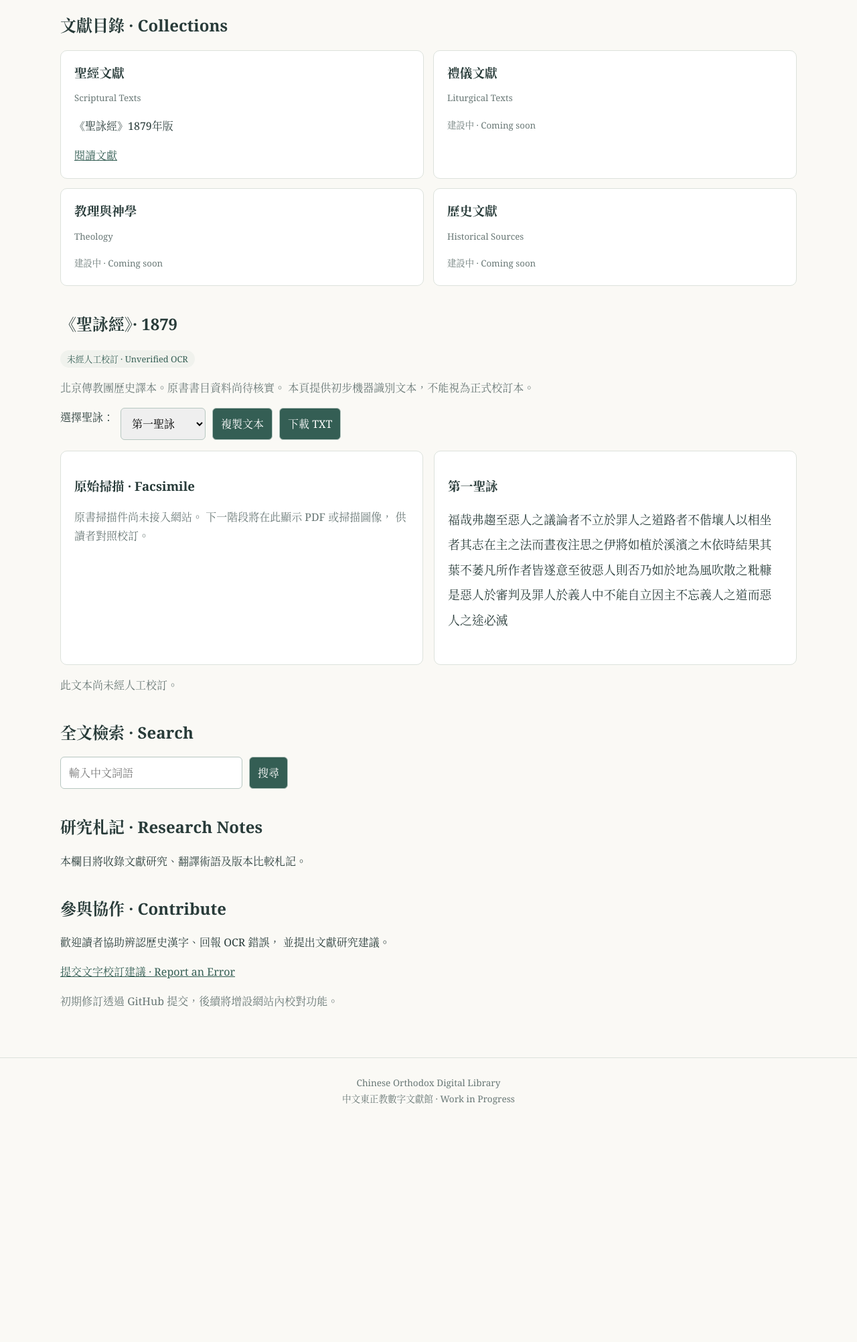
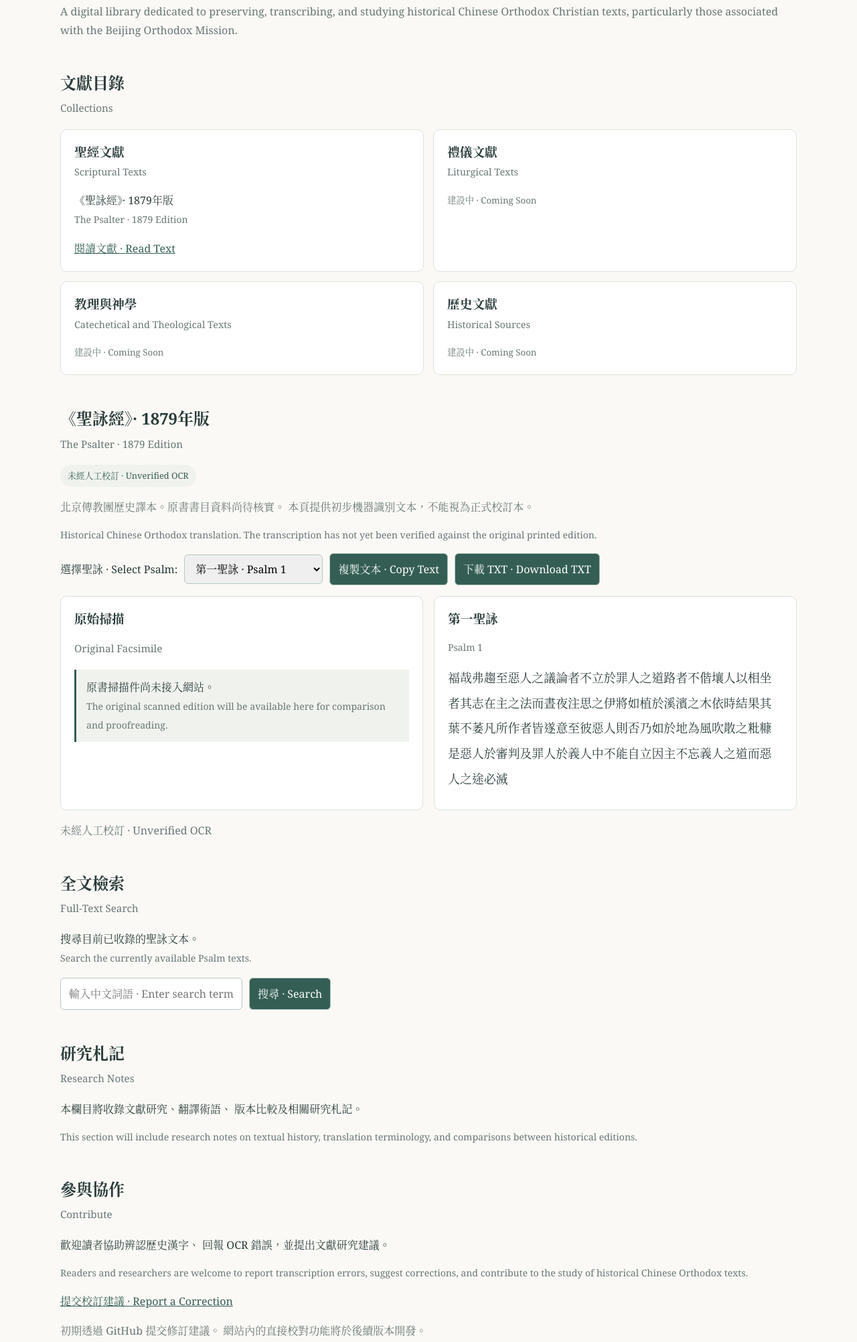
Before and after one commit to shaoduopan/chinese-orthodox-library, a plain HTML site: page index.html in a window 1280 px wide. Shown: the part 369-2373 px from the top of the page at 67% size. Before the commit the page ends 2047 px from the top, so only its background shows below. Drawn offline with Linux system fonts and the light colour scheme.

Commit message:
Update index.html

```diff
--- a/index.html
+++ b/index.html
@@ -4,7 +4,8 @@
 <head>
 <meta charset="UTF-8">
 <meta name="viewport" content="width=device-width, initial-scale=1">
-<title>Chinese Orthodox Digital Library</title>
+<title>Chinese Orthodox Digital Library | 中文東正教數字文獻館</title>
+
 <style>
 :root {
   --ink:#283b39;
@@ -14,7 +15,11 @@
   --soft:#f0f2ed;
   --line:#dce2dc;
 }
+
 * { box-sizing:border-box; }
+
+html { scroll-behavior:smooth; }
+
 body {
   margin:0;
   background:var(--paper);
@@ -23,67 +28,167 @@ body {
     "Microsoft JhengHei",serif;
   line-height:1.75;
 }
+
 header {
   background:#203d36;
   color:white;
   padding:24px max(5%,20px);
 }
-.brand { font-size:1.35rem; font-weight:bold; }
-.subtitle { font-size:.85rem; opacity:.8; }
-nav { display:flex; gap:20px; flex-wrap:wrap; margin-top:15px; }
-nav a { color:white; text-decoration:none; font-size:.92rem; }
-main { max-width:1140px; margin:auto; padding:30px 20px; }
+
+.brand {
+  font-size:1.5rem;
+  font-weight:bold;
+  line-height:1.4;
+}
+
+.subtitle {
+  font-size:.95rem;
+  opacity:.85;
+  margin-top:4px;
+}
+
+nav {
+  display:flex;
+  gap:22px;
+  flex-wrap:wrap;
+  margin-top:18px;
+}
+
+nav a {
+  color:white;
+  text-decoration:none;
+  font-size:.9rem;
+}
+
+nav a:hover { text-decoration:underline; }
+
+main {
+  max-width:1140px;
+  margin:auto;
+  padding:30px 20px;
+}
+
 h1,h2,h3 { line-height:1.4; }
+
 h1 { font-size:2rem; }
-h2 { margin-top:32px; }
-section { margin-bottom:40px; }
+
+h2 {
+  margin-top:32px;
+  margin-bottom:8px;
+}
+
+h3 { margin-top:0; }
+
+section { margin-bottom:48px; }
+
 .muted,small { color:var(--muted); }
-.cards { display:grid; grid-template-columns:repeat(2,1fr); gap:14px; }
+
+.english {
+  color:var(--muted);
+  font-size:.88em;
+  font-weight:normal;
+}
+
+.section-english {
+  color:var(--muted);
+  font-size:.95rem;
+  margin-top:0;
+  margin-bottom:18px;
+}
+
+.cards {
+  display:grid;
+  grid-template-columns:repeat(2,1fr);
+  gap:14px;
+}
+
 .card,.panel {
   background:white;
   border:1px solid var(--line);
   border-radius:10px;
   padding:20px;
 }
-.card h3 { margin:0; }
-.eyebrow { font-size:.83rem; color:var(--muted); }
+
+.card h3 { margin-bottom:4px; }
+
+.eyebrow {
+  font-size:.9rem;
+  color:var(--muted);
+  margin-top:0;
+}
+
 button,select,input {
   font:inherit;
   padding:9px 12px;
   border:1px solid #b7c7c1;
   border-radius:6px;
 }
-button { background:var(--green); color:white; cursor:pointer; }
+
+button {
+  background:var(--green);
+  color:white;
+  cursor:pointer;
+}
+
 button:hover { background:#24483f; }
+
+button:focus-visible,
+select:focus-visible,
+input:focus-visible,
+a:focus-visible {
+  outline:3px solid #87b7a1;
+  outline-offset:2px;
+}
+
 input { max-width:100%; }
-.toolbar { display:flex; flex-wrap:wrap; gap:10px; margin-bottom:16px; }
-.reader { display:grid; grid-template-columns:1fr 1fr; gap:16px; }
+
+.toolbar {
+  display:flex;
+  flex-wrap:wrap;
+  align-items:center;
+  gap:10px;
+  margin-bottom:16px;
+}
+
+.reader {
+  display:grid;
+  grid-template-columns:1fr 1fr;
+  gap:16px;
+}
+
 .reader .panel { min-height:320px; }
+
 #psalmText {
   white-space:pre-wrap;
   overflow-wrap:anywhere;
   font-size:1.12rem;
   line-height:2.1;
 }
+
 .status {
+  display:inline-block;
   background:var(--soft);
   color:var(--green);
-  padding:4px 10px;
+  padding:5px 11px;
   border-radius:20px;
   font-size:.8rem;
 }
+
 .notice {
   border-left:3px solid var(--green);
-  padding:10px 14px;
+  padding:12px 15px;
   background:var(--soft);
   margin:16px 0;
 }
+
 #results button {
   background:white;
   color:var(--green);
   margin:4px;
 }
+
 a { color:var(--green); }
+
 footer {
   border-top:1px solid var(--line);
   text-align:center;
@@ -91,133 +196,277 @@ footer {
   color:var(--muted);
   font-size:.85rem;
 }
+
 @media(max-width:700px) {
   .cards,.reader { grid-template-columns:1fr; }
+  h1 { font-size:1.65rem; }
+  nav { gap:12px; }
 }
 </style>
 </head>
+
 <body>
 
 <header>
-  <div class="brand">Chinese Orthodox Digital Library</div>
-  <div class="subtitle">中文東正教數字文獻館</div>
-  <nav>
-  <a href="#home">首頁 · Home</a>
-  <a href="#catalog">文獻目錄 · Catalog</a>
-  <a href="#search">全文檢索 · Search</a>
-  <a href="#notes">研究札記 · Research Notes</a>
-  <a href="#contribute">參與協作 · Contribute</a>
+  <div class="brand">
+    Chinese Orthodox Digital Library
+  </div>
+  <div class="subtitle">
+    中文東正教數字文獻館
+  </div>
+
+  <nav aria-label="Main navigation">
+    <a href="#home">首頁 · Home</a>
+    <a href="#catalog">文獻目錄 · Catalog</a>
+    <a href="#search">全文檢索 · Search</a>
+    <a href="#notes">研究札記 · Research Notes</a>
+    <a href="#contribute">參與協作 · Contribute</a>
   </nav>
 </header>
 
 <main>
+
+<!-- HOME / 首頁 -->
 <section id="home">
   <h1>中文東正教歷史文獻</h1>
-  <p class="muted">Historical Chinese Orthodox Texts</p>
+  <p class="section-english">
+    Historical Chinese Orthodox Texts
+  </p>
+
   <p>
     收集、保存、轉錄與研究北京傳教團及其他歷史時期
     的中文東正教文獻，為閱讀、研究與合作校訂
     提供開放的數字平台。
   </p>
+
+  <p class="muted">
+    A digital library dedicated to preserving,
+    transcribing, and studying historical Chinese
+    Orthodox Christian texts, particularly those
+    associated with the Beijing Orthodox Mission.
+  </p>
 </section>
 
+<!-- CATALOG / 文獻目錄 -->
 <section id="catalog">
-  <h2>文獻目錄 · Collections</h2>
+  <h2>文獻目錄</h2>
+  <p class="section-english">Collections</p>
+
   <div class="cards">
+
     <div class="card">
       <h3>聖經文獻</h3>
       <p class="eyebrow">Scriptural Texts</p>
-      <p>《聖詠經》1879年版</p>
-      <a href="#reading">閱讀文獻</a>
+      <p>
+        《聖詠經》· 1879年版<br>
+        <span class="english">
+          The Psalter · 1879 Edition
+        </span>
+      </p>
+      <a href="#reading">
+        閱讀文獻 · Read Text
+      </a>
     </div>
+
     <div class="card">
       <h3>禮儀文獻</h3>
       <p class="eyebrow">Liturgical Texts</p>
-      <small>建設中 · Coming soon</small>
+      <small>建設中 · Coming Soon</small>
     </div>
+
     <div class="card">
       <h3>教理與神學</h3>
-      <p class="eyebrow">Theology</p>
-      <small>建設中 · Coming soon</small>
+      <p class="eyebrow">
+        Catechetical and Theological Texts
+      </p>
+      <small>建設中 · Coming Soon</small>
     </div>
+
     <div class="card">
       <h3>歷史文獻</h3>
       <p class="eyebrow">Historical Sources</p>
-      <small>建設中 · Coming soon</small>
+      <small>建設中 · Coming Soon</small>
     </div>
+
   </div>
 </section>
 
+<!-- READER / 文獻閱讀 -->
 <section id="reading">
-  <h2>《聖詠經》· 1879</h2>
-  <p>
-    <span class="status">未經人工校訂 · Unverified OCR</span>
+
+  <h2>《聖詠經》· 1879年版</h2>
+  <p class="section-english">
+    The Psalter · 1879 Edition
   </p>
+
+  <span class="status">
+    未經人工校訂 · Unverified OCR
+  </span>
+
   <p class="muted">
     北京傳教團歷史譯本。原書書目資料尚待核實。
     本頁提供初步機器識別文本，不能視為正式校訂本。
   </p>
 
+  <p class="english">
+    Historical Chinese Orthodox translation.
+    The transcription has not yet been verified
+    against the original printed edition.
+  </p>
+
   <div class="toolbar">
-    <label for="psalmSelect">選擇聖詠：</label>
+
+    <label for="psalmSelect">
+      選擇聖詠 · Select Psalm:
+    </label>
+
     <select id="psalmSelect"></select>
-    <button id="copyBtn">複製文本</button>
-    <button id="downloadBtn">下載 TXT</button>
+
+    <button id="copyBtn" type="button">
+      複製文本 · Copy Text
+    </button>
+
+    <button id="downloadBtn" type="button">
+      下載 TXT · Download TXT
+    </button>
+
   </div>
 
   <div class="reader">
+
     <div class="panel">
-      <h3>原始掃描 · Facsimile</h3>
-      <p class="muted">
-        原書掃描件尚未接入網站。
-        下一階段將在此顯示 PDF 或掃描圖像，
-        供讀者對照校訂。
+      <h3>原始掃描</h3>
+      <p class="section-english">
+        Original Facsimile
       </p>
+
+      <div class="notice">
+        原書掃描件尚未接入網站。<br>
+        <span class="english">
+          The original scanned edition will
+          be available here for comparison
+          and proofreading.
+        </span>
+      </div>
     </div>
+
     <div class="panel">
-      <h3 id="psalmTitle">聖詠正文</h3>
-      <div id="psalmText">正在讀取文本……</div>
+      <h3 id="psalmTitle">
+        聖詠正文 · Psalm Text
+      </h3>
+
+      <p class="english" id="psalmEnglish"></p>
+
+      <div id="psalmText">
+        正在讀取文本…… Loading text...
+      </div>
     </div>
+
   </div>
-  <p class="muted" id="readerStatus"></p>
+
+  <p class="muted" id="readerStatus"
+     aria-live="polite"></p>
+
 </section>
 
+<!-- SEARCH / 全文檢索 -->
 <section id="search">
-  <h2>全文檢索 · Search</h2>
+
+  <h2>全文檢索</h2>
+  <p class="section-english">
+    Full-Text Search
+  </p>
+
+  <p>
+    搜尋目前已收錄的聖詠文本。<br>
+    <span class="english">
+      Search the currently available Psalm texts.
+    </span>
+  </p>
+
   <div class="toolbar">
-    <input id="searchInput" placeholder="輸入中文詞語">
-    <button id="searchBtn">搜尋</button>
+    <input id="searchInput"
+      aria-label="Search text"
+      placeholder="輸入中文詞語 · Enter search term">
+
+    <button id="searchBtn" type="button">
+      搜尋 · Search
+    </button>
   </div>
+
   <div id="results" aria-live="polite"></div>
+
 </section>
 
+<!-- RESEARCH NOTES / 研究札記 -->
 <section id="notes">
-  <h2>研究札記 · Research Notes</h2>
-  <p>本欄目將收錄文獻研究、翻譯術語及版本比較札記。</p>
+
+  <h2>研究札記</h2>
+  <p class="section-english">
+    Research Notes
+  </p>
+
+  <p>
+    本欄目將收錄文獻研究、翻譯術語、
+    版本比較及相關研究札記。
+  </p>
+
+  <p class="english">
+    This section will include research notes
+    on textual history, translation terminology,
+    and comparisons between historical editions.
+  </p>
+
 </section>
 
+<!-- CONTRIBUTE / 參與協作 -->
 <section id="contribute">
-  <h2>參與協作 · Contribute</h2>
+
+  <h2>參與協作</h2>
+  <p class="section-english">
+    Contribute
+  </p>
+
   <p>
-    歡迎讀者協助辨認歷史漢字、回報 OCR 錯誤，
-    並提出文獻研究建議。
+    歡迎讀者協助辨認歷史漢字、
+    回報 OCR 錯誤，並提出文獻研究建議。
   </p>
+
+  <p class="english">
+    Readers and researchers are welcome to
+    report transcription errors, suggest
+    corrections, and contribute to the
+    study of historical Chinese Orthodox texts.
+  </p>
+
   <p>
-    <a id="issueLink"
-       href="https://github.com/randomnameingthb/chinese-orthodox-library/issues/new"
-       target="_blank" rel="noopener">
-       提交文字校訂建議 · Report an Error
+    <a
+      href="https://github.com/shaoduopan/chinese-orthodox-library/issues/new"
+      target="_blank"
+      rel="noopener">
+      提交校訂建議 · Report a Correction
     </a>
   </p>
+
   <p class="muted">
-    初期修訂透過 GitHub 提交，後續將增設網站內校對功能。
+    初期透過 GitHub 提交修訂建議。
+    網站內的直接校對功能將於後續版本開發。
   </p>
+
+  <p class="english">
+    Corrections are initially submitted through
+    GitHub. Direct online proofreading will be
+    developed in a future version.
+  </p>
+
 </section>
+
 </main>
 
 <footer>
-  Chinese Orthodox Digital Library<br>
-  中文東正教數字文獻館 · Work in Progress
+  <strong>Chinese Orthodox Digital Library</strong><br>
+  中文東正教數字文獻館<br>
+  <span>建設中 · Work in Progress</span>
 </footer>
 
 <script>
@@ -226,109 +475,216 @@ let current = null;
 
 const select = document.getElementById("psalmSelect");
 const title = document.getElementById("psalmTitle");
-const textBox = document.getElementById("psalmText");
-const statusBox = document.getElementById("readerStatus");
+const englishTitle =
+  document.getElementById("psalmEnglish");
+const textBox =
+  document.getElementById("psalmText");
+const statusBox =
+  document.getElementById("readerStatus");
 
 function getNumber(p) {
   return Number(p.psalmNumber ?? p.number ?? p.id);
 }
+
 function getText(p) {
   return String(p.chineseText ?? p.text ?? "");
 }
+
 function getTitle(p) {
-  return String(p.chineseTitle || ("第" + getNumber(p) + "聖詠"));
+  return String(
+    p.chineseTitle ||
+    ("第" + getNumber(p) + "聖詠")
+  );
 }
+
 function showPsalm(number) {
-  current = psalms.find(p => getNumber(p) === Number(number));
+  current = psalms.find(
+    p => getNumber(p) === Number(number)
+  );
+
   if (!current) return;
+
   select.value = String(getNumber(current));
   title.textContent = getTitle(current);
+  englishTitle.textContent =
+    "Psalm " + getNumber(current);
+
   textBox.textContent = getText(current);
-  statusBox.textContent = "此文本尚未經人工校訂。";
+
+  statusBox.textContent =
+    "未經人工校訂 · Unverified OCR";
 }
+
 function searchText() {
-  const term = document.getElementById("searchInput").value.trim();
-  const results = document.getElementById("results");
+  const term =
+    document.getElementById("searchInput")
+      .value.trim();
+
+  const results =
+    document.getElementById("results");
+
   results.replaceChildren();
+
   if (!term) {
-    results.textContent = "請輸入檢索詞。";
+    results.textContent =
+      "請輸入檢索詞。 · Please enter a search term.";
     return;
   }
+
   const found = psalms.filter(p =>
     (getTitle(p) + getText(p)).includes(term)
   );
+
   if (!found.length) {
-    results.textContent = "沒有找到符合的文本。";
+    results.textContent =
+      "沒有找到符合的文本。 · No results found.";
     return;
   }
+
   const info = document.createElement("p");
-  info.textContent = "找到 " + found.length + " 篇聖詠：";
+  info.textContent =
+    "找到 " + found.length +
+    " 篇聖詠 · " + found.length +
+    " matching Psalm(s)";
+
   results.appendChild(info);
+
   found.forEach(p => {
     const btn = document.createElement("button");
-    btn.textContent = getTitle(p);
+
+    btn.textContent =
+      getTitle(p) + " · Psalm " + getNumber(p);
+
     btn.addEventListener("click", () => {
       showPsalm(getNumber(p));
-      document.getElementById("reading").scrollIntoView();
+
+      document.getElementById("reading")
+        .scrollIntoView();
     });
+
     results.appendChild(btn);
   });
 }
+
 async function loadLibrary() {
   try {
-    const response = await fetch("data/psalter-1879-ocr.json");
-    if (!response.ok) throw new Error("HTTP " + response.status);
+    const response = await fetch(
+      "data/psalter-1879-ocr.json"
+    );
+
+    if (!response.ok) {
+      throw new Error("HTTP " + response.status);
+    }
+
     const data = await response.json();
-    const raw = Array.isArray(data) ? data : data.psalms;
-    if (!Array.isArray(raw)) throw new Error("找不到 psalms 陣列");
+
+    const raw = Array.isArray(data)
+      ? data
+      : data.psalms;
+
+    if (!Array.isArray(raw)) {
+      throw new Error("Cannot find psalms array");
+    }
+
     psalms = raw.filter(p =>
-      Number.isFinite(getNumber(p)) && getText(p).length > 0
-    ).sort((a,b) => getNumber(a) - getNumber(b));
-    if (!psalms.length) throw new Error("沒有可閱讀的聖詠正文");
+      Number.isFinite(getNumber(p)) &&
+      getText(p).length > 0
+    ).sort(
+      (a,b) => getNumber(a) - getNumber(b)
+    );
+
+    if (!psalms.length) {
+      throw new Error("No readable Psalm texts");
+    }
+
     psalms.forEach(p => {
-      const option = document.createElement("option");
+      const option =
+        document.createElement("option");
+
       option.value = getNumber(p);
-      option.textContent = getTitle(p);
+      option.textContent =
+        getTitle(p) +
+        " · Psalm " + getNumber(p);
+
       select.appendChild(option);
     });
+
     showPsalm(getNumber(psalms[0]));
+
   } catch(error) {
-    textBox.textContent = "無法讀取 OCR 文本：" + error.message;
+    textBox.textContent =
+      "無法讀取 OCR 文本 · Unable to load OCR text: " +
+      error.message;
+
     statusBox.textContent =
-      "請檢查 JSON 文件路徑、格式，以及 psalms 字段。";
+      "請檢查 JSON 文件路徑與格式。 " +
+      "Please check the JSON file path and format.";
   }
 }
-select.addEventListener("change", () => showPsalm(select.value));
+
+select.addEventListener(
+  "change",
+  () => showPsalm(select.value)
+);
+
 document.getElementById("searchBtn")
   .addEventListener("click", searchText);
+
 document.getElementById("searchInput")
   .addEventListener("keydown", e => {
-    if(e.key === "Enter") searchText();
+    if (e.key === "Enter") searchText();
   });
+
 document.getElementById("copyBtn")
   .addEventListener("click", async () => {
     if (!current) return;
+
     try {
       await navigator.clipboard.writeText(
-        getTitle(current) + "\n\n" + getText(current)
+        getTitle(current) +
+        " · Psalm " + getNumber(current) +
+        "\n\n" + getText(current)
       );
-      statusBox.textContent = "文本已複製。";
+
+      statusBox.textContent =
+        "文本已複製 · Text copied.";
+
     } catch {
-      statusBox.textContent = "複製失敗，請手動選取文本。";
+      statusBox.textContent =
+        "複製失敗 · Copy failed. " +
+        "Please select the text manually.";
     }
   });
+
 document.getElementById("downloadBtn")
   .addEventListener("click", () => {
     if (!current) return;
-    const content = getTitle(current) + "\n\n" + getText(current);
-    const blob = new Blob([content], {type:"text/plain;charset=utf-8"});
+
+    const content =
+      getTitle(current) +
+      " · Psalm " + getNumber(current) +
+      "\n\n" + getText(current);
+
+    const blob = new Blob(
+      [content],
+      {type:"text/plain;charset=utf-8"}
+    );
+
     const url = URL.createObjectURL(blob);
     const link = document.createElement("a");
+
     link.href = url;
-    link.download = "psalter-1879-psalm-" + getNumber(current) + ".txt";
+    link.download =
+      "psalter-1879-psalm-" +
+      getNumber(current) + ".txt";
+
+    document.body.appendChild(link);
     link.click();
-    URL.revokeObjectURL(url);
+    link.remove();
+
+    setTimeout(() => URL.revokeObjectURL(url), 1000);
   });
+
 loadLibrary();
 </script>
 
```
